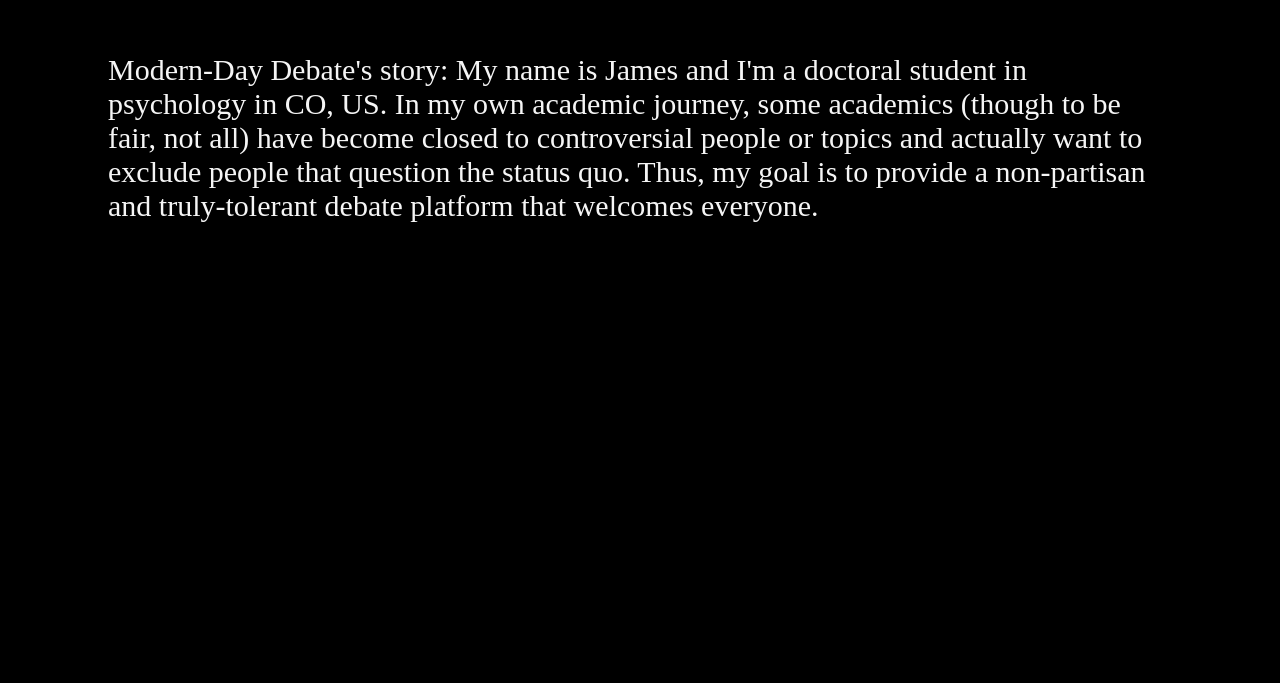
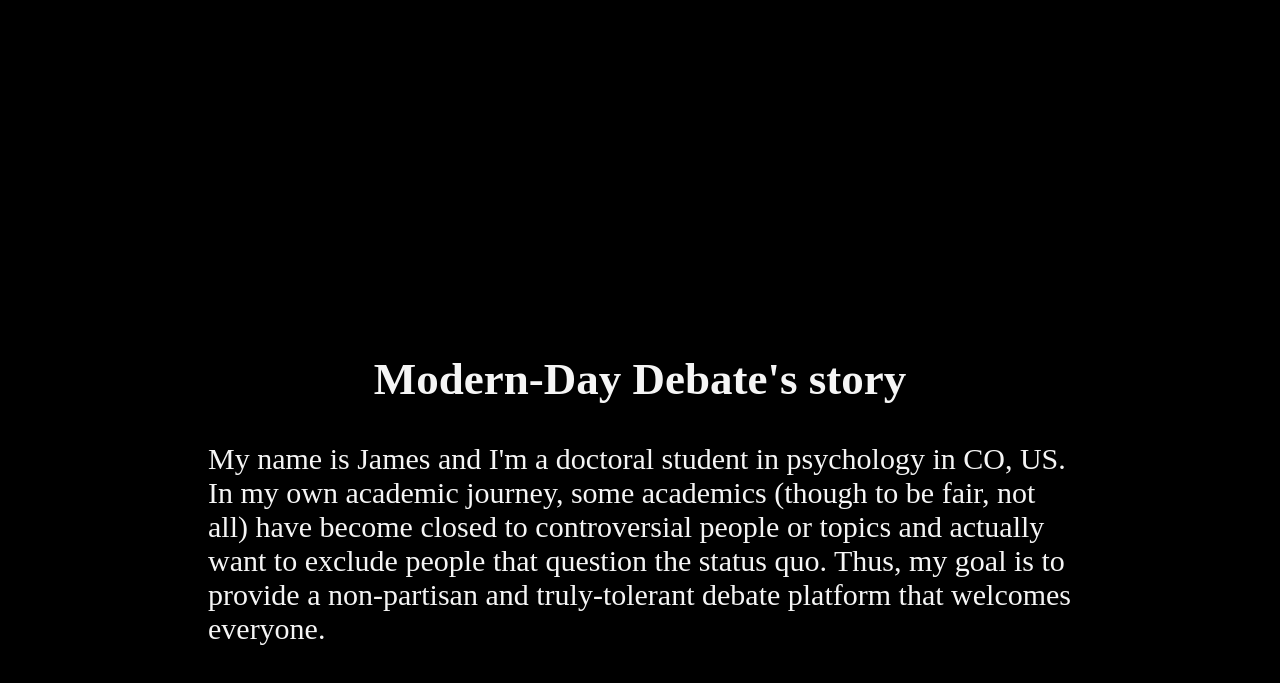
Before and after one commit to MatthewShurtz/modern-day-debate, a website built with webpack: page dist/index.html in a window 1280 px wide. Shown: the part 765-1448 px from the top of the page. Built offline with nearby package versions, Linux system fonts and the light colour scheme.

Commit message:
about-section-completed

```diff
--- a/src/about.js
+++ b/src/about.js
@@ -1,8 +1,16 @@
 function createAbout () {
     const aboutSec = document.createElement('section')
+    aboutSec.id = "about-text"
+
+    const aboutSecHead = document.createElement('h2')
+    aboutSecHead.textContent = "Modern-Day Debate's story"
+    aboutSecHead.classList.add('center-text')
+
     const aboutText = document.createElement('p')
-    aboutText.textContent = "Modern-Day Debate's story: My name is James and I'm a doctoral student in psychology in CO, US. In my own academic journey, some academics (though to be fair, not all) have become closed to controversial people or topics and actually want to exclude people that question the status quo. Thus, my goal is to provide a non-partisan and truly-tolerant debate platform that welcomes everyone."
-    aboutText.id = "about-text"
+    aboutText.textContent = "My name is James and I'm a doctoral student in psychology in CO, US. In my own academic journey, some academics (though to be fair, not all) have become closed to controversial people or topics and actually want to exclude people that question the status quo. Thus, my goal is to provide a non-partisan and truly-tolerant debate platform that welcomes everyone."
+    aboutText.classList.add('center-text')
+
+    aboutSec.appendChild(aboutSecHead)
     aboutSec.appendChild(aboutText);
 
     return aboutSec
@@ -11,6 +19,7 @@
 function appearOnScroll(item) {
   const options = {
     threshold: 0,
+    rootMargin: '50px'
     }
 
     const observer =
--- a/src/main.css
+++ b/src/main.css
@@ -9,8 +9,17 @@
   margin-bottom: 200px;
 }
 
+.center-text {
+  display: flex;
+  justify-content: center;
+}
+
 #about-text {
   color: whitesmoke;
-  margin: 100px 100px 1400px;
+  margin-top: 400px;
   font-size: 30px;
 }
+
+#about-text > p {
+  margin: auto 200px 300px 200px;
+}
```
Also changed, not shown: dist/index.html, dist/main.js, src/featured-debates.js (added).
